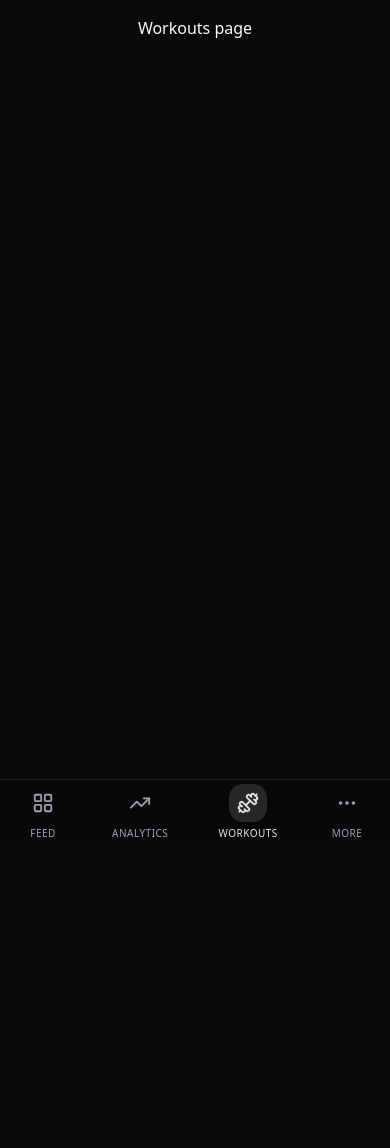
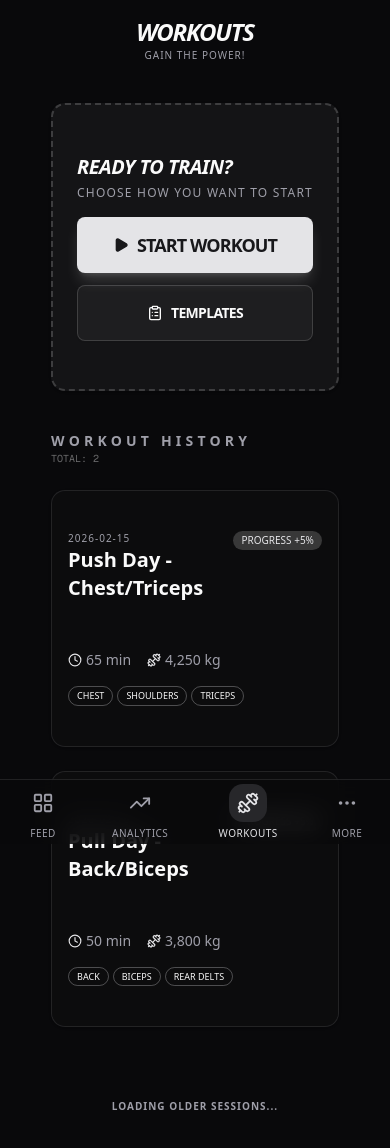
Before and after one commit to KucielKrzysztof/volt.lab-workout-app, a Next.js app: page /dashboard/workouts in a window 390 px wide. Shown: the top 1148 px of the page. Before the commit the page ends 844 px from the top, so only its background shows below. Built offline with nearby package versions, Linux system fonts and the light colour scheme.

Commit message:
feat: add workouts page UI, small ui changes

```diff
--- a/src/app/dashboard/analytics/components/AnalyticsClientView.tsx
+++ b/src/app/dashboard/analytics/components/AnalyticsClientView.tsx
@@ -26,7 +26,7 @@ export default function AnalyticsClientView() {
 	const [year, setYear] = useState(new Date().getFullYear());
 
 	return (
-		<div className="space-y-6 animate-in fade-in duration-500">
+		<div className="space-y-6 animate-in fade-in slide-in-from-bottom-4 duration-500">
 			{/* GLOBAL Header*/}
 			<AnalyticsHeader>
 				<YearPicker year={year} onYearChange={setYear} />
--- a/src/app/dashboard/feed/components/RecentWorkouts.tsx
+++ b/src/app/dashboard/feed/components/RecentWorkouts.tsx
@@ -1,6 +1,7 @@
 import { Button } from "@/components/ui/button";
 import { SummaryWorkoutCard } from "@/features/workouts/components/SummaryWorkoutCard";
 import type { Workout } from "@/features/workouts/types/workouts";
+import { RecentWorkoutsHeader } from "./RecentWorkoutsHeader";
 
 interface RecentWorkoutsProps {
 	workouts: Workout[];
@@ -12,16 +13,8 @@ export const RecentWorkouts = ({ workouts }: RecentWorkoutsProps) => {
 	}
 
 	return (
-		<div className="space-y-6 mt-5">
-			<header className="flex justify-between items-end mb-8 md:gap-2">
-				<div>
-					<h2 className="text-3xl font-extrabold tracking-tighter uppercase">Your Trainings</h2>
-					<p className="text-muted-foreground text-sm uppercase tracking-widest">Recent activity</p>
-				</div>
-				<div className="text-right">
-					<span className="text-2xl font-black text-primary italic uppercase">7 DAY STREAK 🔥</span>
-				</div>
-			</header>
+		<div className="space-y-6 mt-5 w-full">
+			<RecentWorkoutsHeader />
 
 			<div className="flex flex-col">
 				{workouts.map((workout) => (
--- /dev/null
+++ b/src/app/dashboard/feed/components/RecentWorkoutsHeader.tsx
@@ -0,0 +1,17 @@
+const MOCK_STREAK = 5;
+
+export const RecentWorkoutsHeader = () => {
+	return (
+		<header className="flex flex-col mb-8 gap-3">
+			<div className="text-left">
+				<h2 className="text-3xl font-extrabold tracking-tighter uppercase">Your Trainings</h2>
+				<p className="text-muted-foreground text-sm uppercase tracking-widest">Recent activity</p>
+			</div>
+			<div className="flex flex-col items-end text-right">
+				<p className="text-xl font-black italic uppercase text-muted-foreground leading-none">
+					{MOCK_STREAK} DAY STREAK {MOCK_STREAK >= 1 && <span>🔥</span>}
+				</p>
+			</div>
+		</header>
+	);
+};
--- a/src/app/dashboard/feed/components/WelcomeHeader.tsx
+++ b/src/app/dashboard/feed/components/WelcomeHeader.tsx
@@ -6,7 +6,7 @@ interface WelcomeHeaderProps {
 
 export const WelcomeHeader = ({ name }: WelcomeHeaderProps) => {
 	return (
-		<div className="flex justify-between items-center py-6 gap-2 w-full">
+		<div className="flex justify-between items-center py-6 gap-6 w-full">
 			<div className="text-2xl font-black tracking-tight flex flex-col items-start gap-2 ">
 				<p>WELCOME BACK,</p>
 				<p className="text-primary underline decoration-2 underline-offset-4">{name.toUpperCase()}</p>
--- a/src/app/dashboard/feed/page.tsx
+++ b/src/app/dashboard/feed/page.tsx
@@ -28,7 +28,7 @@ const MOCK_WORKOUTS = [
 
 export default function FeedPage() {
 	return (
-		<div className="flex flex-col items-center">
+		<div className="flex flex-col items-center animate-in fade-in slide-in-from-bottom-4 duration-500 ">
 			<Hero />
 			<WelcomeHeader name={MOCK_USER.name} />
 			<Separator />
--- /dev/null
+++ b/src/app/dashboard/workouts/components/WorkoutsClientHeader.tsx
@@ -0,0 +1,8 @@
+export const WorkoutsClientHeader = () => {
+	return (
+		<header>
+			<h1 className="text-2xl font-black tracking-tighter italic uppercase">Workouts</h1>
+			<p className="text-[10px] text-muted-foreground uppercase tracking-widest text-center">GAIn the power!</p>
+		</header>
+	);
+};
--- /dev/null
+++ b/src/app/dashboard/workouts/components/WorkoutsClientView.tsx
@@ -0,0 +1,21 @@
+"use client";
+
+import { StartWorkoutCard } from "@/features/workouts/components/StartWorkoutCard";
+import { WorkoutHistory } from "@/features/workouts/components/WorkoutsHistory";
+
+import { Workout } from "@/features/workouts/types/workouts";
+import { WorkoutsClientHeader } from "./WorkoutsClientHeader";
+
+interface WorkoutClientViewProps {
+	workouts: Workout[];
+}
+
+export const WorkoutsClientView = ({ workouts }: WorkoutClientViewProps) => {
+	return (
+		<div className="flex flex-col space-y-10 items-center animate-in fade-in slide-in-from-bottom-4 duration-500">
+			<WorkoutsClientHeader />
+			<StartWorkoutCard />
+			<WorkoutHistory workouts={workouts} />
+		</div>
+	);
+};
--- a/src/app/dashboard/workouts/page.tsx
+++ b/src/app/dashboard/workouts/page.tsx
@@ -1,5 +1,26 @@
+import { WorkoutsClientView } from "@/app/dashboard/workouts/components/WorkoutsClientView";
 
+const MOCK_WORKOUTS = [
+	{
+		id: "1",
+		title: "Push Day - Chest/Triceps",
+		date: "2026-02-15",
+		duration: 65,
+		volume: "4,250",
+		exercises: ["Benchpress", "Incline Dumbbell Press", "Tricpes Extensions", "Lateral Rises"],
+		muscles: ["Chest", "Shoulders", "Triceps"],
+	},
+	{
+		id: "2",
+		title: "Pull Day - Back/Biceps",
+		date: "2026-02-16",
+		duration: 50,
+		volume: "3,800",
+		exercises: ["Pullups", "Dumbbell row", "Biceps curls", "Rear Delt Flys"],
+		muscles: ["Back", "Biceps", "Rear Delts"],
+	},
+];
 
 export default function WorkoutsPage() {
-	return <div>Workouts page</div>;
+	return <WorkoutsClientView workouts={MOCK_WORKOUTS} />;
 }
--- a/src/features/navigation/components/DesktopNav.tsx
+++ b/src/features/navigation/components/DesktopNav.tsx
@@ -2,7 +2,7 @@
 
 import Link from "next/link";
 import { usePathname } from "next/navigation";
-import { Dumbbell, LayoutGrid, TrendingUp, Zap } from "lucide-react";
+import { Dumbbell, LayoutGrid, TrendingUp } from "lucide-react";
 import { cn } from "@/lib/utils";
 import { Logo } from "@/components/ui/Logo";
 
--- /dev/null
+++ b/src/features/workouts/components/StartWorkoutCard.tsx
@@ -0,0 +1,29 @@
+import { Button } from "@/components/ui/button";
+import { Card, CardContent } from "@/components/ui/card";
+import { Play, ClipboardList } from "lucide-react";
+
+export const StartWorkoutCard = () => {
+	return (
+		<Card className="border-primary/20 bg-primary/5 overflow-hidden border-2 border-dashed">
+			<CardContent className="p-6">
+				<div className="flex flex-col gap-4">
+					<div className="space-y-1">
+						<h3 className="text-xl font-black italic uppercase tracking-tight">Ready to train?</h3>
+						<p className="text-muted-foreground text-xs uppercase tracking-widest">Choose how you want to start</p>
+					</div>
+
+					<div className="grid grid-cols-1 sm:grid-cols-2 gap-3">
+						<Button className="h-14 gap-2 font-bold uppercase tracking-tighter text-lg shadow-lg shadow-primary/20">
+							<Play className="fill-current" size={20} />
+							Start workout
+						</Button>
+						<Button variant="outline" className="h-14 gap-2 font-bold uppercase tracking-tighter border-white/10 hover:bg-secondary/20">
+							<ClipboardList size={20} />
+							Templates
+						</Button>
+					</div>
+				</div>
+			</CardContent>
+		</Card>
+	);
+};
--- /dev/null
+++ b/src/features/workouts/components/WorkoutsHistory.tsx
@@ -0,0 +1,28 @@
+import { SummaryWorkoutCard } from "./SummaryWorkoutCard";
+import { Workout } from "../types/workouts";
+
+interface WorkoutHistoryProps {
+	workouts: Workout[];
+}
+
+export const WorkoutHistory = ({ workouts }: WorkoutHistoryProps) => {
+	return (
+		<section className="space-y-6 w-full">
+			<div className="flex items-start flex-col">
+				<h2 className="text-sm font-bold uppercase tracking-[0.3em] text-muted-foreground">Workout history</h2>
+				<p className="text-[10px] opacity-40 uppercase font-mono">Total: {workouts.length}</p>
+			</div>
+
+			<div className="flex flex-col gap-2">
+				{workouts.map((workout) => (
+					<SummaryWorkoutCard key={workout.id} {...workout} />
+				))}
+			</div>
+
+			{/* Placeholder */}
+			<div className="w-full  text-center text-muted-foreground hover:text-primary uppercase text-[10px] tracking-widest font-bold py-8">
+				Loading Older Sessions...
+			</div>
+		</section>
+	);
+};
```
